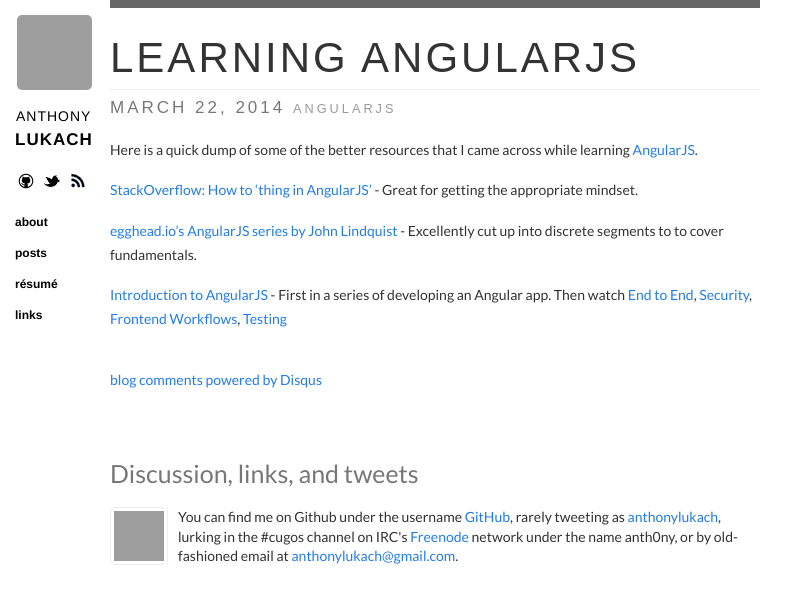
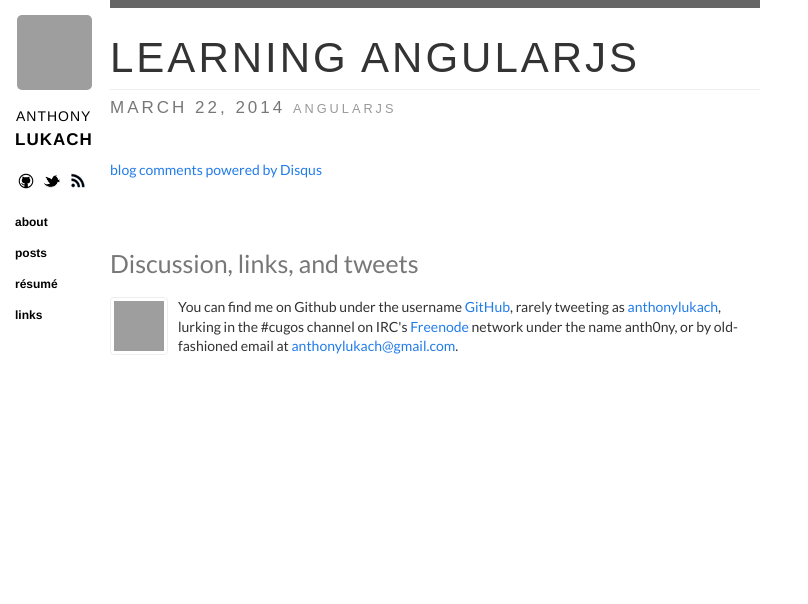
Before and after one commit to alukach/alukach.github.io, a Jekyll site: the page built from _posts/2014-03-22-notes_on_learning_angularjs.md, in a window 1280 px wide, cut to the strip 0-604 px from the top of the page. Shown: the whole strip, without its empty margins (0-808 px from the left). Built offline with Jekyll 4.4.1, drawn with Linux system fonts in a browser that asks for light colours; nearby versions of some CDN libraries; Markdown is read by kramdown in place of the engine named in the settings; comment, search, counter and statistics services are not loaded; grey boxes are pictures that could not be loaded.

Commit message:
Update 2014-03-22-notes_on_learning_angularjs.md
Somehow post broke front page, testing...

```diff
--- a/_posts/2014-03-22-notes_on_learning_angularjs.md
+++ b/_posts/2014-03-22-notes_on_learning_angularjs.md
@@ -4,11 +4,3 @@ title: Learning AngularJS
 category: posts
 tags: [angularjs]
 ---
-
-Here is a quick dump of some of the better resources that I came across while learning [AngularJS](angularjs.org).
-
-[StackOverflow: How to 'thing in AngularJS'](http://stackoverflow.com/questions/14994391/how-do-i-think-in-angularjs-if-i-have-a-jquery-background) - Great for getting the appropriate mindset.
-
-[egghead.io's AngularJS series by John Lindquist](https://www.youtube.com/playlist?list=PLP6DbQBkn9ymGQh2qpk9ImLHdSH5T7yw7) - Excellently cut up into discrete segments to to cover fundamentals.
-
-[Introduction to AngularJS](https://www.youtube.com/watch?v=8ILQOFAgaXE) - First in a series of developing an Angular app. Then watch [End to End](End to End with Angular JS), [Security](https://www.youtube.com/watch?v=18ifoT-Id54&list=UU8TXEl4mrSZ4BVOkOJdhXQA), [Frontend Workflows](https://www.youtube.com/watch?v=fSAgFxjFSqY&list=UU8TXEl4mrSZ4BVOkOJdhXQA), [Testing](https://www.youtube.com/watch?v=UYVcY9EJcRs&list=UU8TXEl4mrSZ4BVOkOJdhXQA)
```
